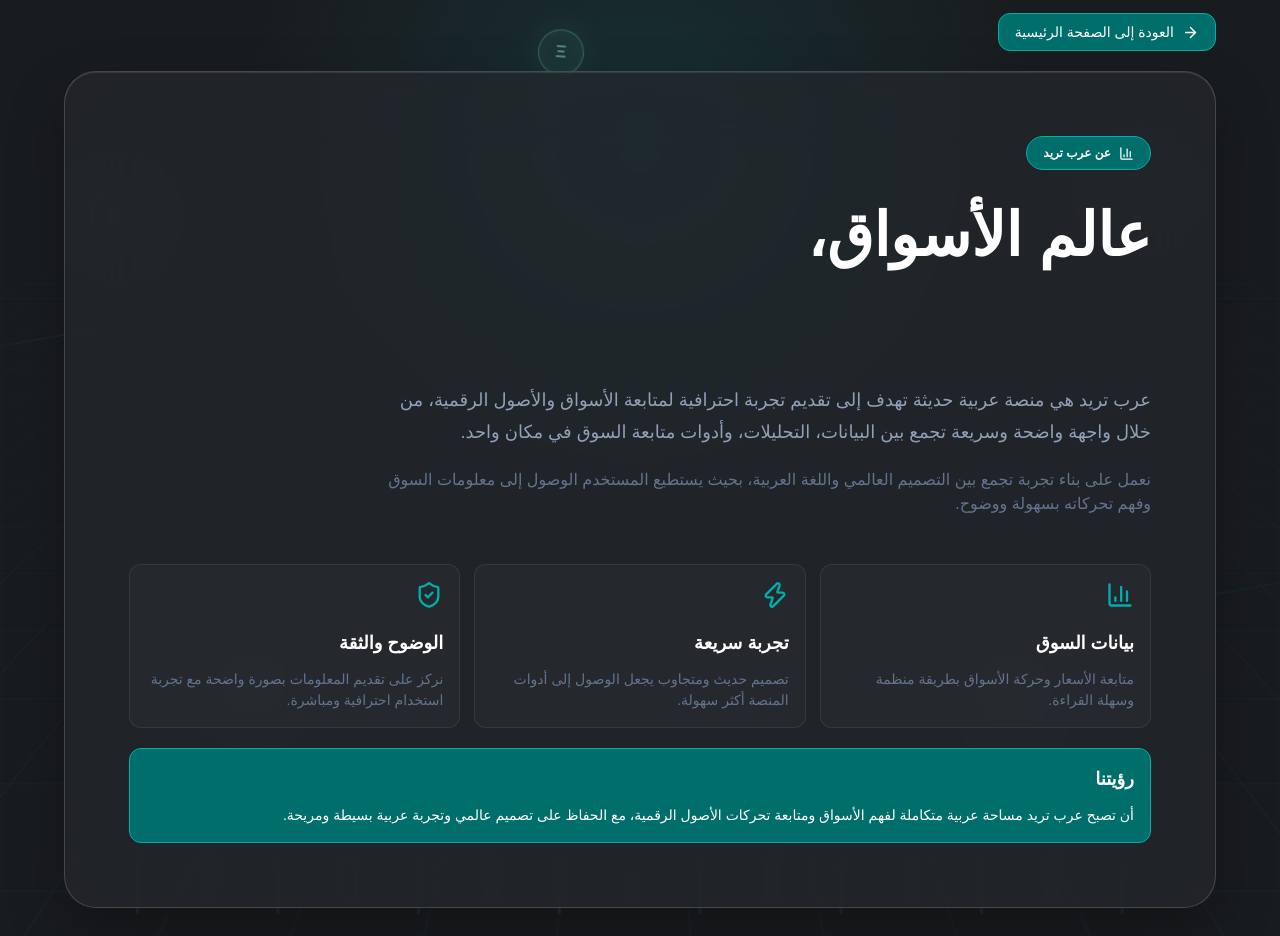
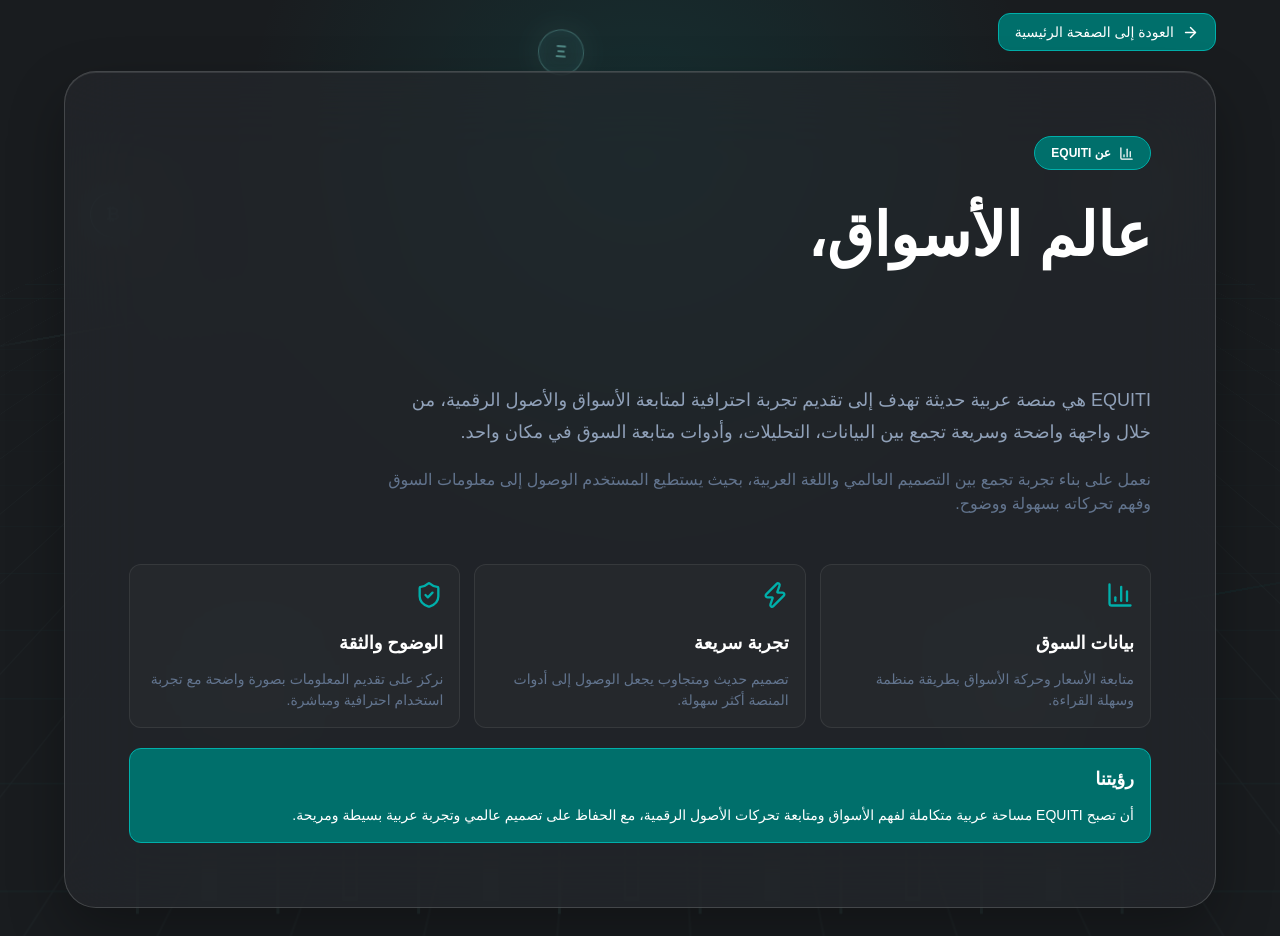
Before and after one commit to ffgg35646-ops/arab-trade, a Next.js app: page /about in a window 1280 px wide. Shown: the part 180-1116 px from the top of the page. Built offline with nearby package versions, Linux system fonts and the light colour scheme.

Commit message:
Update visible brand text to EQUITI

```diff
--- a/app/about/page.tsx
+++ b/app/about/page.tsx
@@ -36,7 +36,7 @@ export default function AboutPage() {
 
             <div className="mb-7 inline-flex items-center gap-2 rounded-full border border-cyan-400/20 bg-cyan-400/5 px-4 py-2 text-xs font-semibold text-cyan-300">
               <BarChart3 size={15} />
-              عن عرب تريد
+              عن EQUITI
             </div>
 
             <h1 className="text-4xl font-black leading-tight md:text-6xl">
@@ -47,7 +47,7 @@ export default function AboutPage() {
             </h1>
 
             <p className="mt-7 text-base leading-8 text-slate-400 md:text-lg">
-              عرب تريد هي منصة عربية حديثة تهدف إلى تقديم تجربة احترافية
+              EQUITI هي منصة عربية حديثة تهدف إلى تقديم تجربة احترافية
               لمتابعة الأسواق والأصول الرقمية، من خلال واجهة واضحة وسريعة
               تجمع بين البيانات، التحليلات، وأدوات متابعة السوق في مكان واحد.
             </p>
@@ -92,7 +92,7 @@ export default function AboutPage() {
           <div className="mt-8 rounded-2xl border border-cyan-400/10 bg-cyan-400/[0.03] p-6">
             <h2 className="text-lg font-bold">رؤيتنا</h2>
             <p className="mt-3 text-sm leading-7 text-slate-500">
-              أن تصبح عرب تريد مساحة عربية متكاملة لفهم الأسواق ومتابعة
+              أن تصبح EQUITI مساحة عربية متكاملة لفهم الأسواق ومتابعة
               تحركات الأصول الرقمية، مع الحفاظ على تصميم عالمي وتجربة عربية
               بسيطة ومريحة.
             </p>
@@ -101,7 +101,7 @@ export default function AboutPage() {
         </section>
 
         <p className="mt-7 text-center text-xs text-slate-600">
-          عرب تريد — منصة عربية حديثة لعالم الأسواق والتداول
+          EQUITI — منصة عربية حديثة لعالم الأسواق والتداول
         </p>
 
       </div>
```
